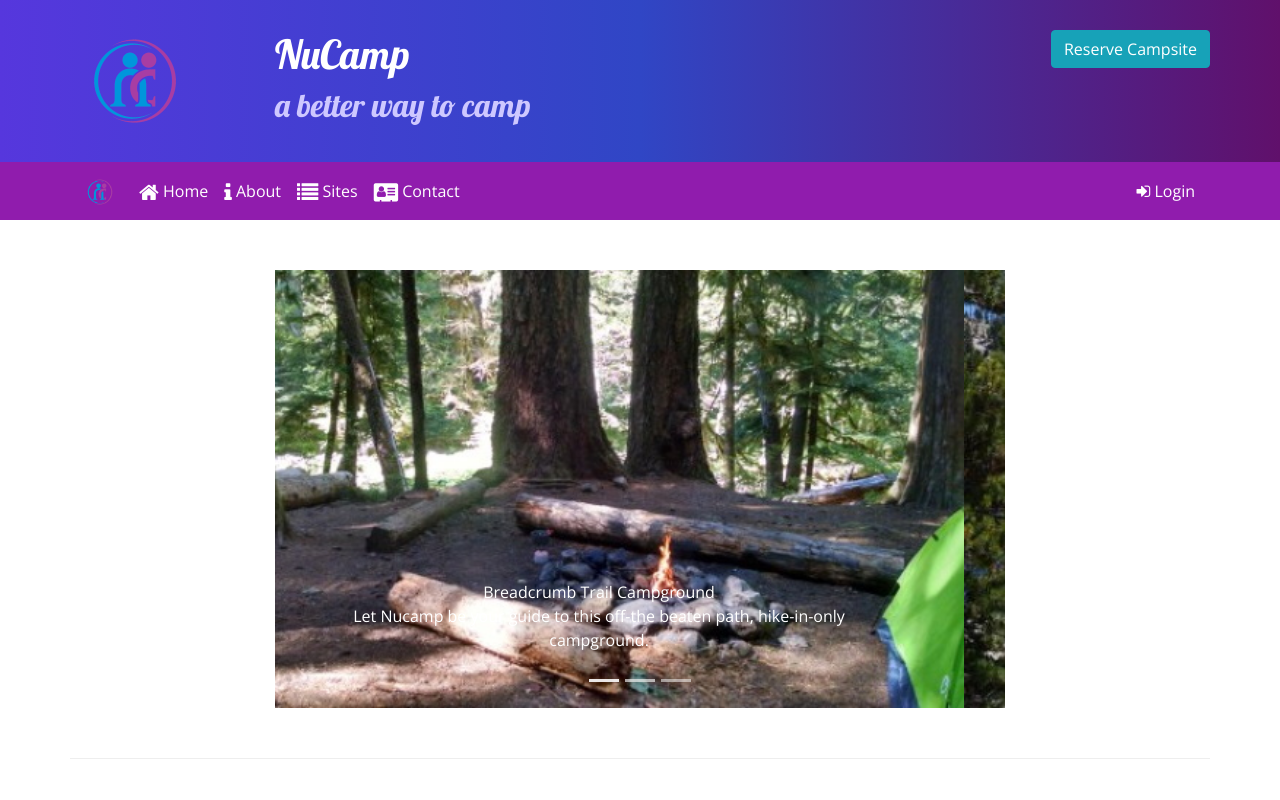
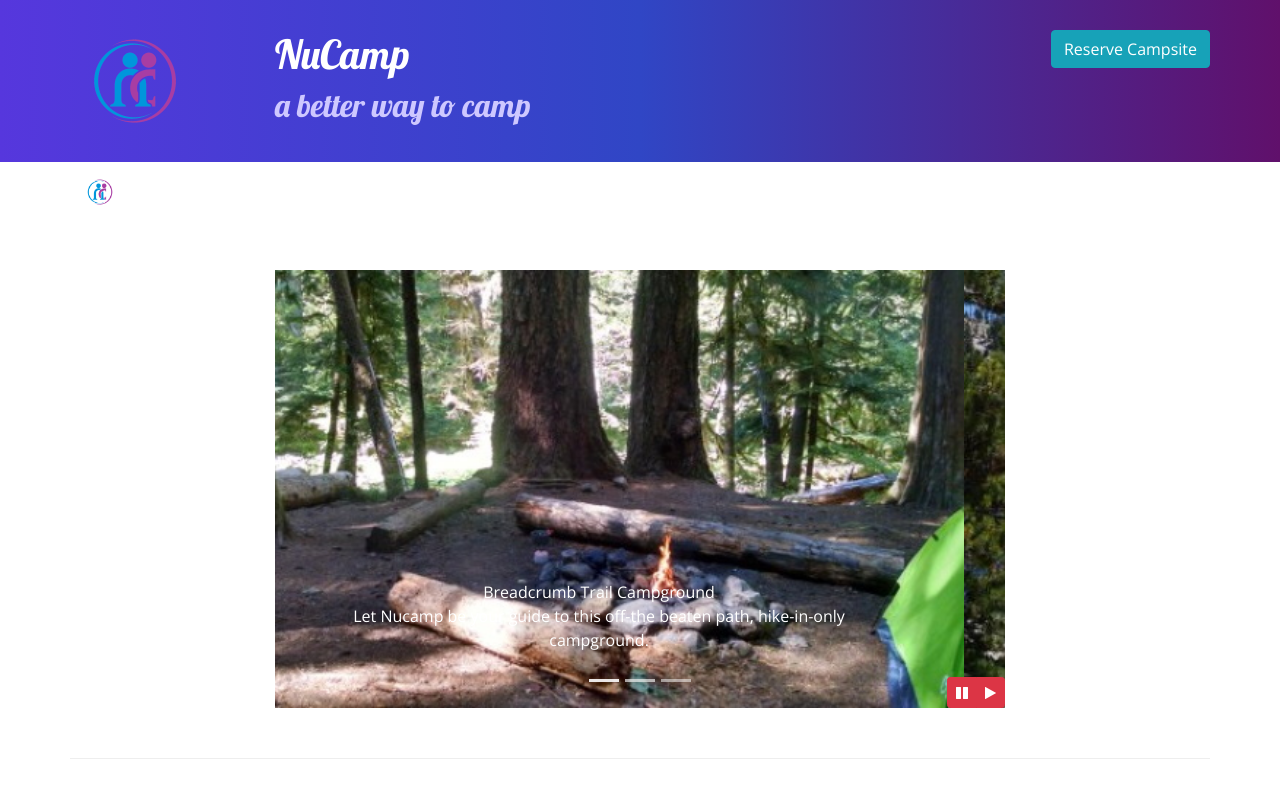
Before and after one commit to alexacg1522/NUCAMPSITE, a website: page index.html in a window 1280 px wide. Shown: the top 800 px of the page. Drawn offline with nearby package versions, Linux system fonts and the light colour scheme.

Commit message:
jQuery added

```diff
--- a/css/styles.css
+++ b/css/styles.css
@@ -22,7 +22,7 @@ header h2 {
 .jumbotron {
     margin: 0;
     padding: 30px;
-    background-image: linear-gradient(to right, #5637DD, #3046C5, #60106B);
+    background-image: linear-gradient(to right,#5637DD, #3046C5, #60106B);
     color: white;
 
 }
@@ -33,7 +33,7 @@ header h2 {
     min-height: 200px;
 }
 .navbar {
-    background-color: #901CAD;
+    background-color: 901CAD;
 }
 .mt-4 {
     margin: 4;
@@ -43,3 +43,8 @@ header h2 {
     border-top: none;
     padding: 10px;
 }
+#carouselButton {
+    position: absolute;
+    right: 0;
+    bottom: 0;
+}
--- a/index.html
+++ b/index.html
@@ -211,6 +211,14 @@
                         <span class="carousel-contol-next-icon"></span>
                         <span class="sr-only">Next</span>
                     </a>
+                    <div class="btn-group" id="carouselButton">
+                        <button class="btn btn-danger btn-sm" id="carouselPause">
+                            <i class="fa fa-pause"></i>
+                        </button>
+                        <button class="btn btn-danger btn-sm" id="carouselPlay">
+                            <i class="fa fa-play"></i>
+                        </button>
+                    </div>
                 </div>
             </div>
         </div>
@@ -344,8 +352,16 @@
     <script src="node_modules/popper.js/dist/umd/popper.min.js"></script>
     <script src="node_modules/bootstrap/dist/js/bootstrap.min.js"></script>
 
-    <script>
-
+         <script>
+        $(function() {
+            $(".carousel").carousel( { interval: 2000 } );
+            $("#carouselPause").click(function(){
+                $(".carousel").carousel("pause");
+            });
+            $("#carouselPlay").click(function(){
+                $(".carousel").carousel("cycle");
+            });
+        });
     </script>
 
 
```
Also changed, not shown: 1 other file.
